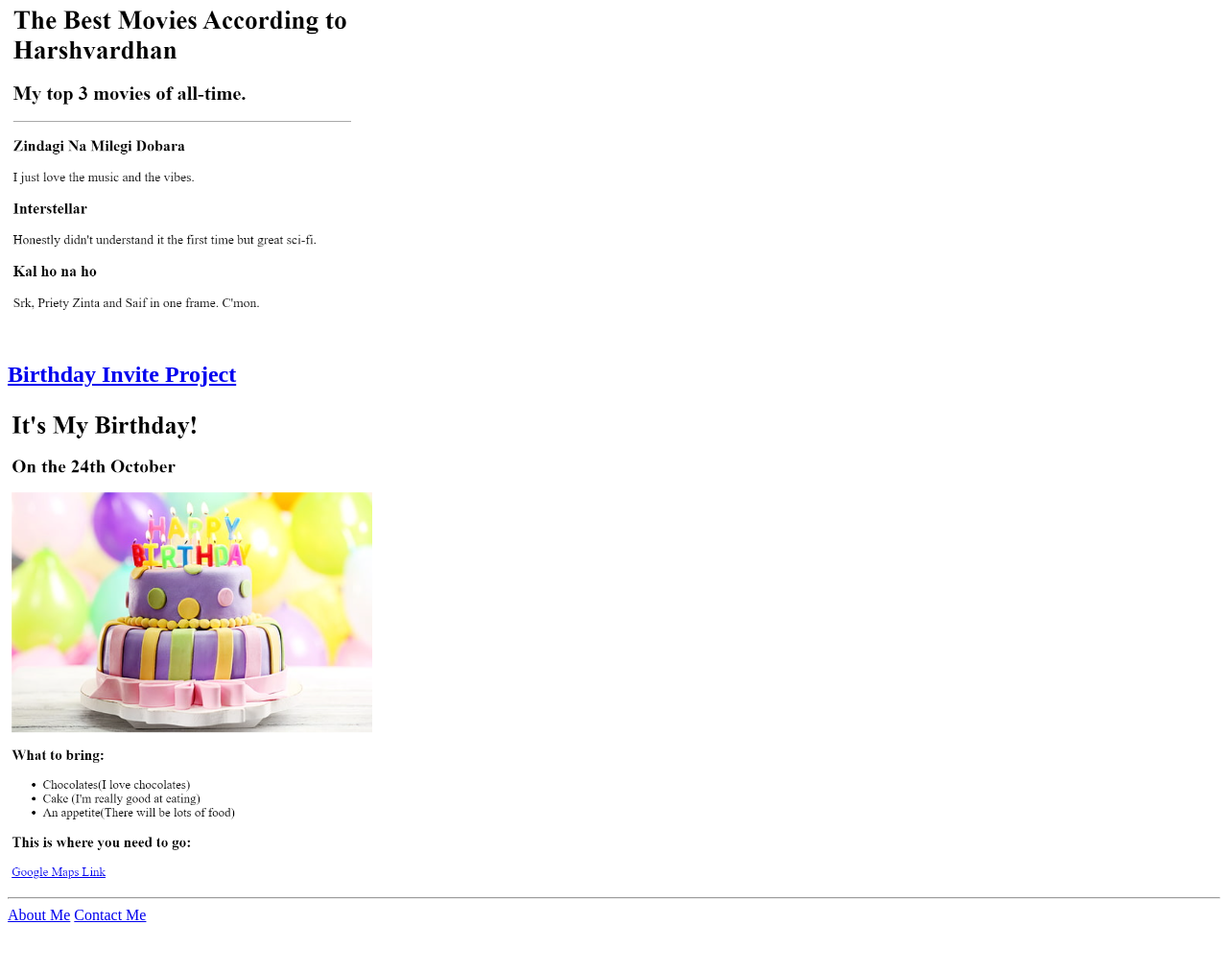
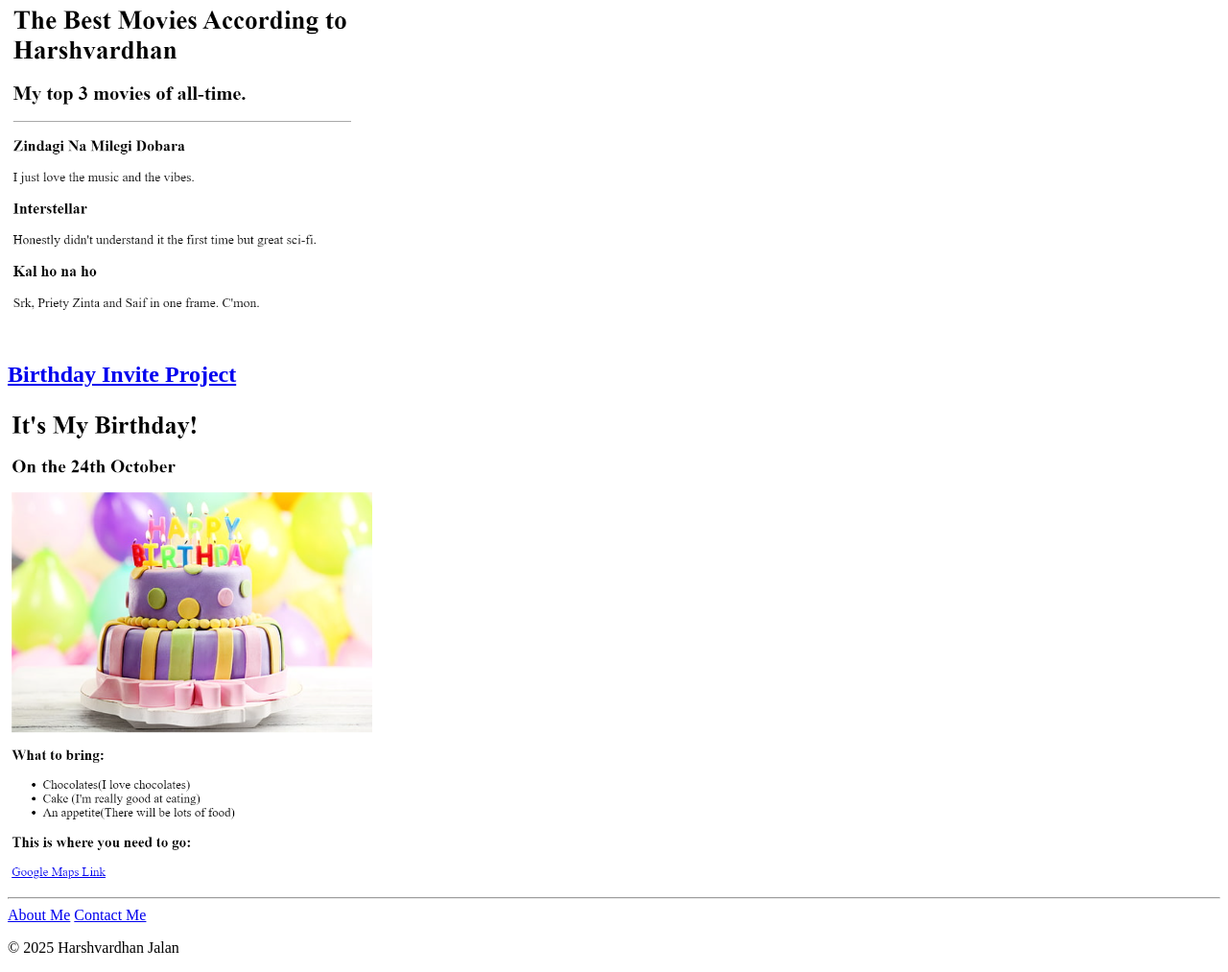
Before and after one commit to harshvardhanjalan/html-portfolio, a plain HTML site: page index.html in a window 1280 px wide. Shown: the part 193-1206 px from the top of the page at 96% size. Before the commit the page ends 1164 px from the top, so only its background shows below. Drawn offline with Linux system fonts and the light colour scheme.

Commit message:
Update index.html

```diff
--- a/index.html
+++ b/index.html
@@ -17,3 +17,6 @@
     <a href="./public/about.html">About Me</a> <a href="./public/contact.html">Contact Me</a>
  </body>
  </html>
+ <footer>
+   <p>© 2025 Harshvardhan Jalan</p>
+ </footer>
```
